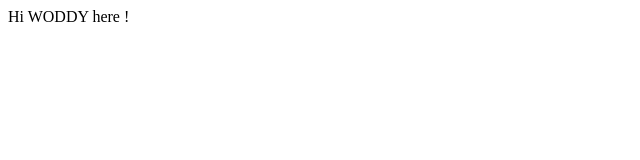
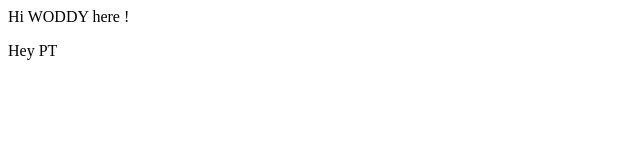
Before and after one commit to Saksham-Sharma0712/localrepo, a plain HTML site: page index.html in a window 1280 px wide. Shown: the full height of the page, 0-640 px from the left. Drawn offline with Linux system fonts and the light colour scheme.

Commit message:
New para added

```diff
--- a/index.html
+++ b/index.html
@@ -1 +1,2 @@
 <p>Hi WODDY here !</p>
+<p>Hey PT</p>
```
